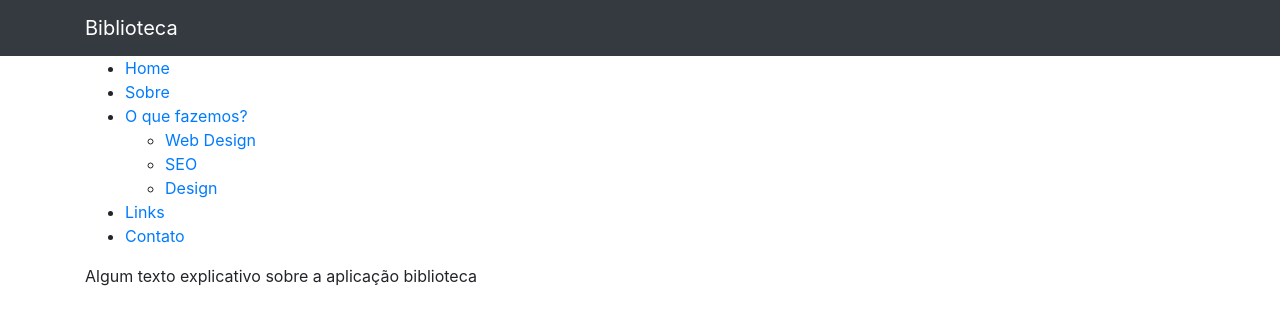
After one commit to WellingtonMarinho/Biblioteca_Django, a Django app: page /sobre/ in a window 1280 px wide. The commit adds this page. Shown: the top 325 px of the page. Run offline with Django 3.2, Linux system fonts and the light colour scheme; some libraries are stand-ins or nearby versions.

Commit message:
update
update

```diff
--- a/contas/templates/contas/cadastrar_livro.html
+++ b/contas/templates/contas/cadastrar_livro.html
@@ -4,6 +4,8 @@
 <div class="container">
     <form action="{% url 'cadastrar_livro' %}" method="POST" enctype="multipart/form-data">
         {% csrf_token%}
+                 {% include 'parciais/_messages.html' %}
+
         <table class="table">
             {{ form }}
             <tr>
--- /dev/null
+++ b/contas/templates/contas/sobre.html
@@ -0,0 +1,6 @@
+{% extends 'base.html' %}
+<title>Sobre</title>
+{% block conteudo %}
+Algum texto explicativo sobre a aplicação biblioteca
+
+{% endblock%}
--- a/contas/urls.py
+++ b/contas/urls.py
@@ -10,6 +10,7 @@ urlpatterns = [
     path('cadastrar_livro/', views.cadastrar_livro, name='cadastrar_livro'),
     path('busca/', views.busca, name='busca'),
     path('<int:livro_id>', views.ver_livro, name='ver_livro'),
-    path('cadastrar_categoria/', views.cadastrar_categoria, name='cadastrar_categoria')
+    path('cadastrar_categoria/', views.cadastrar_categoria, name='cadastrar_categoria'),
+    path('sobre/', views.sobre, name='sobre')
 
 ]
--- a/contas/views.py
+++ b/contas/views.py
@@ -15,7 +15,6 @@ from django.http import Http404
 def login(request):
     if request.method != 'POST':
         return render(request, 'contas/login.html')
-
 
     usuario = request.POST.get('usuario')
     senha = request.POST.get('senha')
@@ -172,3 +171,7 @@ def cadastrar_categoria(request):
     messages.success(request, f'Categoria {request.POST.get("nome")} salvo com sucesso!')
     formulario.save()
     return redirect('cadastrar_livro')
+
+
+def sobre(request):
+    return render(request, 'contas/sobre.html')
--- a/templates/parciais/_menu.html
+++ b/templates/parciais/_menu.html
@@ -1,6 +1,6 @@
 <ul class="menu">
-        <li><a href="#">Home</a></li>
-        <li><a href="#">Sobre</a></li>
+        <li><a href="{% url 'dashboard' %}">Home</a></li>
+        <li><a href="{% url 'sobre' %}">Sobre</a></li>
             <li><a href="#">O que fazemos?</a>
                 <ul>
                       <li><a href="#">Web Design</a></li>
```
Also changed, not shown: db.sqlite3.
